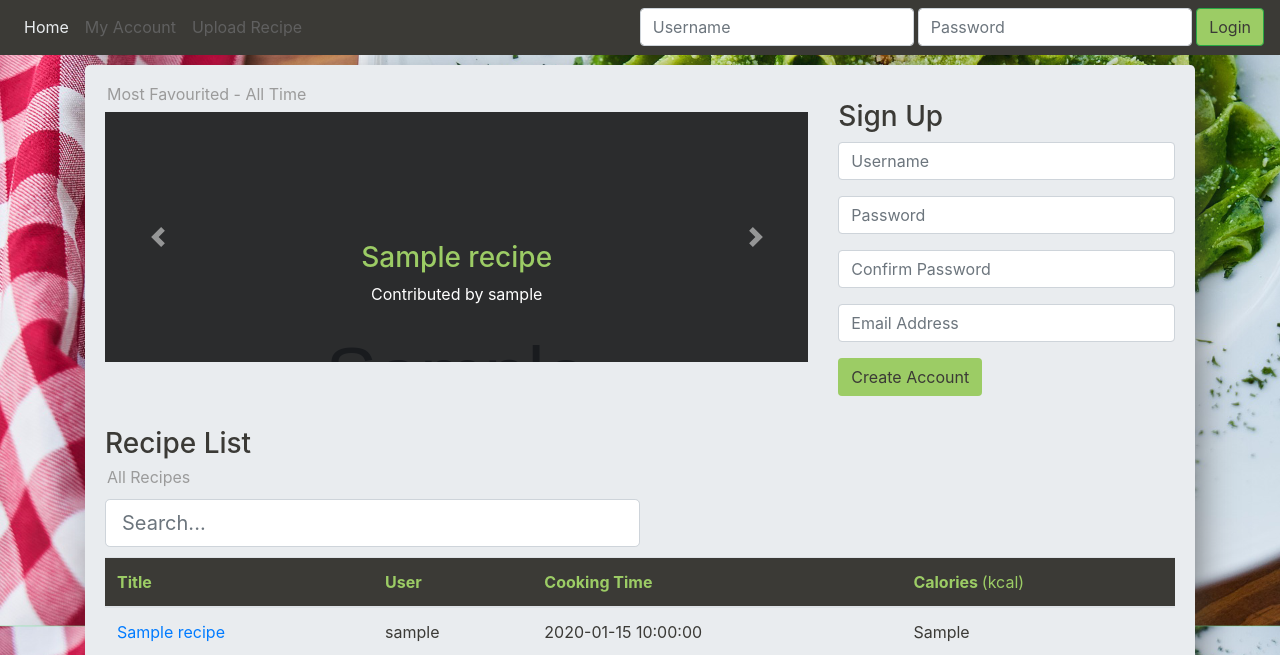
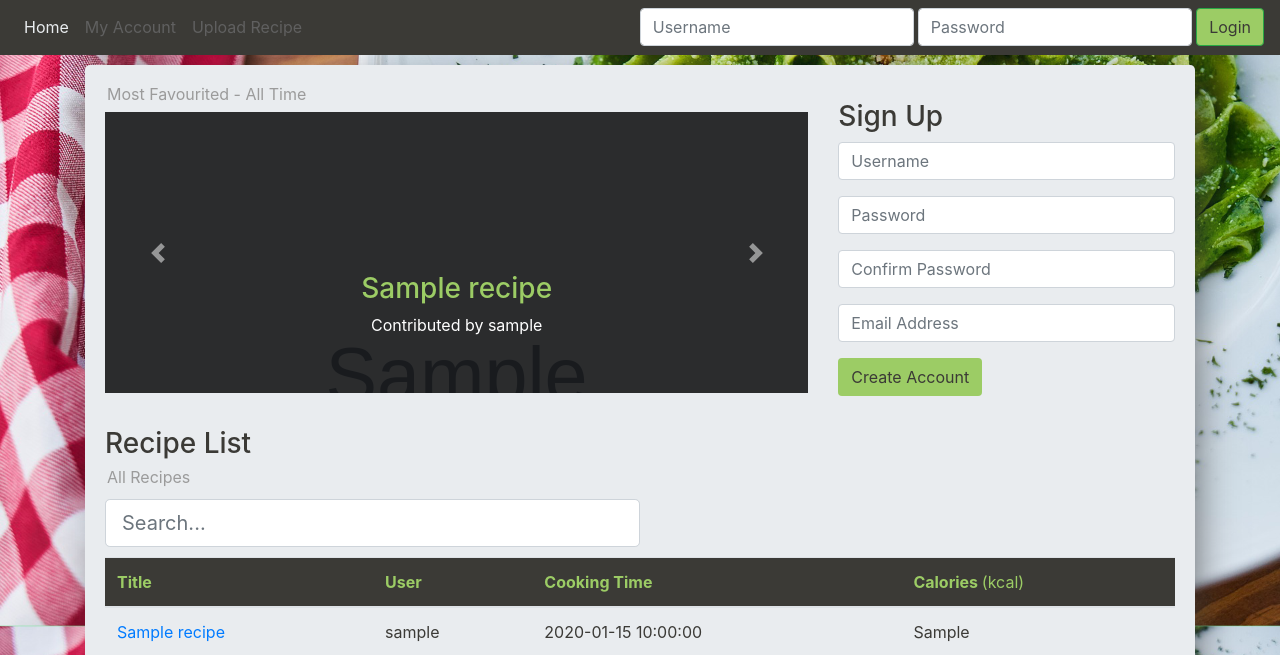
Before and after one commit to FraserProvan2/DietFix, a PHP site: page / in a window 1280 px wide. Shown: the part 193-848 px from the top of the page. Run offline with PHP 8.4, Linux system fonts and the light colour scheme; tables that the repository leaves empty or names only in its code hold one stand-in row (values such as "Sample post"); grey boxes marked "Sample" are stand-in pictures; some libraries are stand-ins or nearby versions.

Commit message:
Carousel height change

```diff
--- a/css/style.css
+++ b/css/style.css
@@ -256,10 +256,6 @@ a {
   padding-left: 2px;
 }
 
-#myCarousel {
-  max-height:250px;
-}
-
 
 /* uploadrecipe.php */
 #Cardtext {
--- a/index.php
+++ b/index.php
@@ -65,7 +65,7 @@ else {
                                         while ($most_fav = $most_favourited->fetch()) {
                                         ?>
 
-                                    <div class="carousel-item" id="myCarousel">
+                                    <div class="carousel-item" id="myCarousel" style="max-height: 281px;" >
                                         <a href="recipepage.php?id=<?php echo $most_fav['recipeid']; ?>">
                                             <img class="d-block" src="<?php echo $most_fav['image']; ?>">
                                         </a>
```
